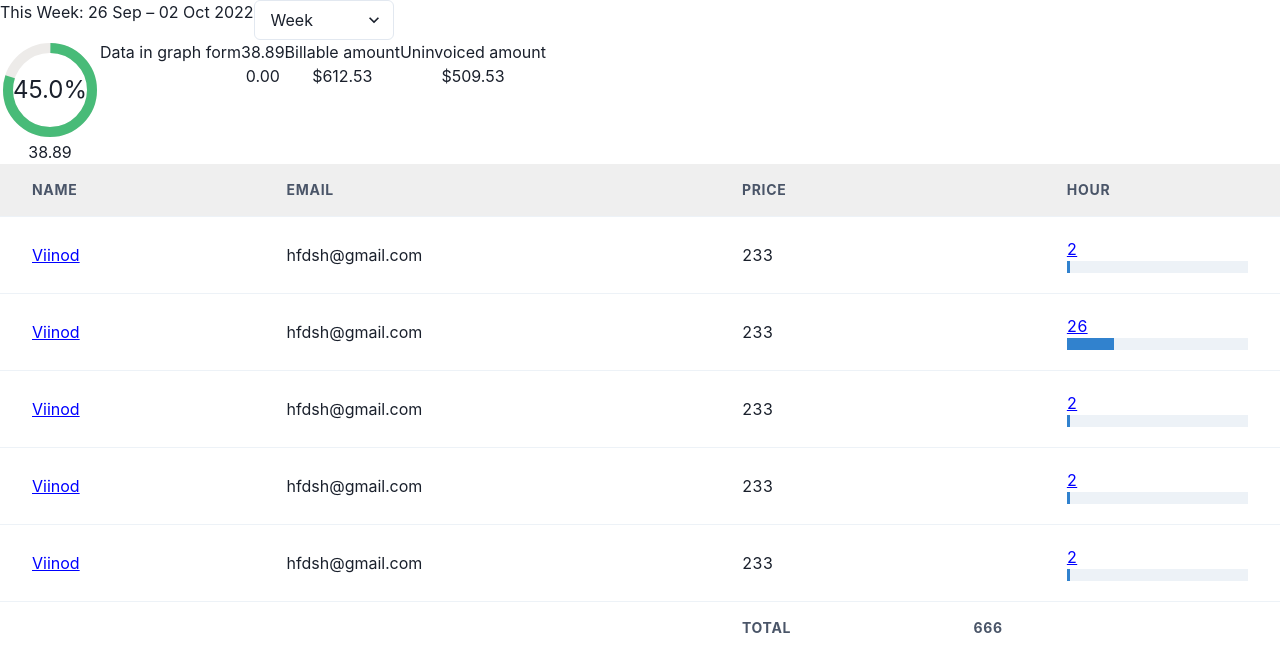
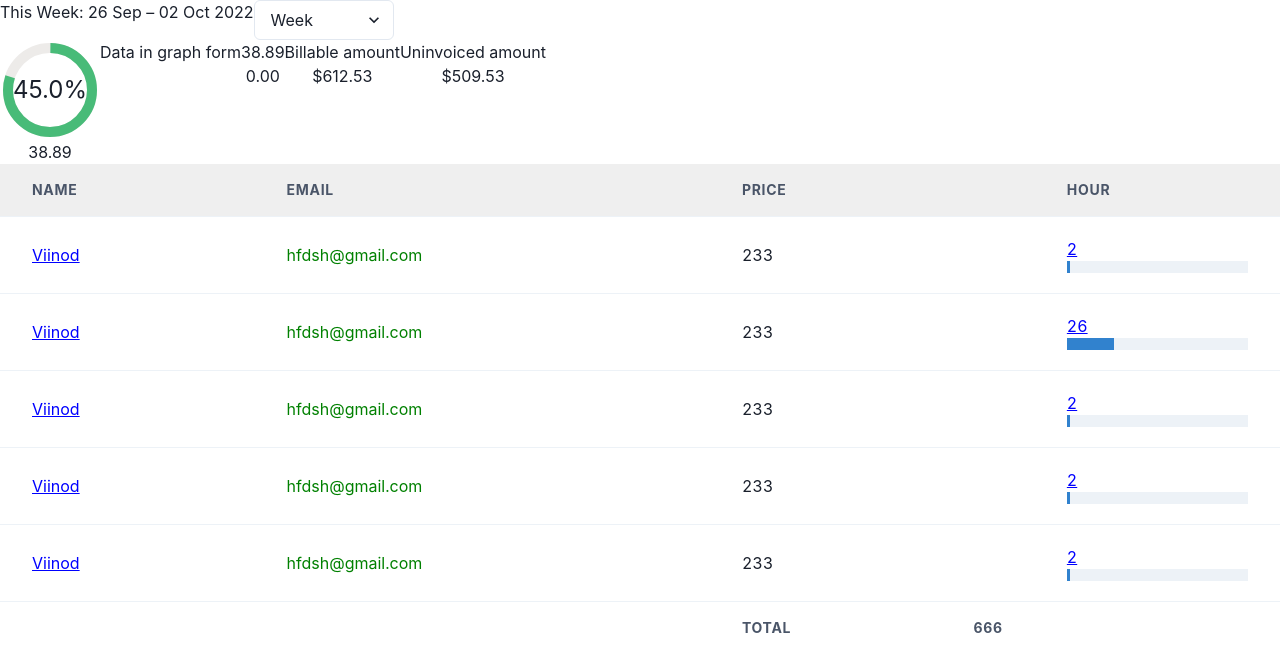
Before and after one commit to vin9012d/Harvest_clone, a React (Create React App) app in the folder frontend/: page /report in a window 1280 px wide. Shown: the top 672 px of the page. Built offline with nearby package versions, Linux system fonts and the light colour scheme.

Commit message:
package installed for multicolor bar

```diff
--- a/frontend/package.json
+++ b/frontend/package.json
@@ -11,6 +11,7 @@
     "@testing-library/user-event": "^13.5.0",
     "axios": "^0.27.2",
     "framer-motion": "^7.4.0",
+    "multi-color-progressbar-with-indicator": "^1.0.0",
     "react": "^18.2.0",
     "react-dom": "^18.2.0",
     "react-icons": "^4.4.0",
--- a/frontend/src/Components/Vinodmodal/TableColumn.jsx
+++ b/frontend/src/Components/Vinodmodal/TableColumn.jsx
@@ -12,9 +12,26 @@ export const TableColumn = ({ Values, objkey }) => {
         }
     }
 
+    if (objkey == "email") {
+        obj = {
+            color: "green",
+            // textDecoration: "underline"
+        }
+    }
+
+
+
+
+
+
+
 
     return (
 
-        <Td  style={obj} >{Values} {objkey=="hour"? <Progress value={Values} />:"" }</Td>
+        <Td style={obj} >{Values} {objkey == "hour" ? <Progress value={Values} /> : ""}
+
+
+
+        </Td>
   )
 }
--- a/frontend/src/Components/Vinodmodal/TableRow.jsx
+++ b/frontend/src/Components/Vinodmodal/TableRow.jsx
@@ -19,8 +19,6 @@ const heading = Object.keys(data);
           return <>    <TableColumn objkey={heading[id]} key={id} Values={item} />
 
           </>
-
-
           })}
  </Tr>
 
```
Also changed, not shown: 1 other file (tests, documents, lock files or other folders).
